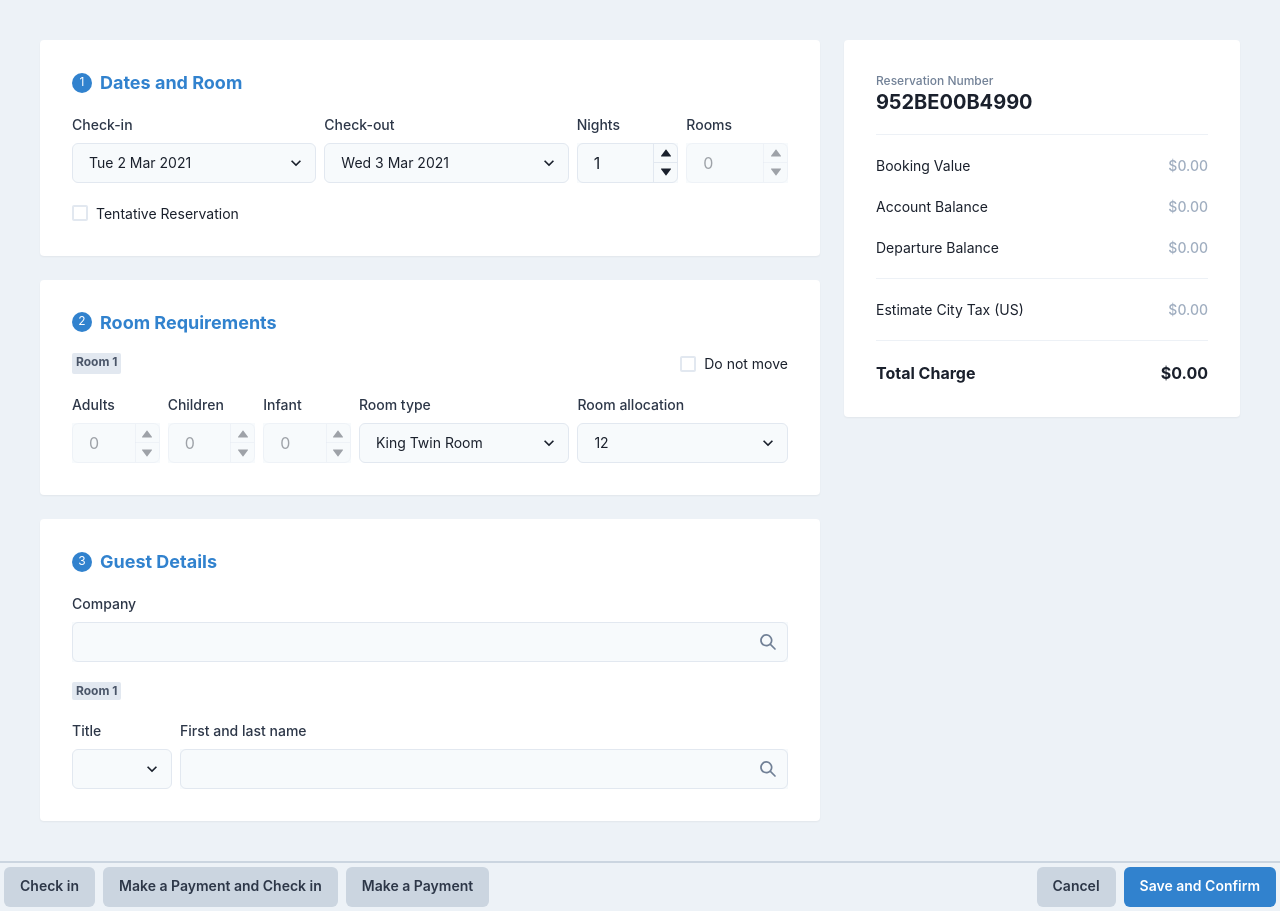
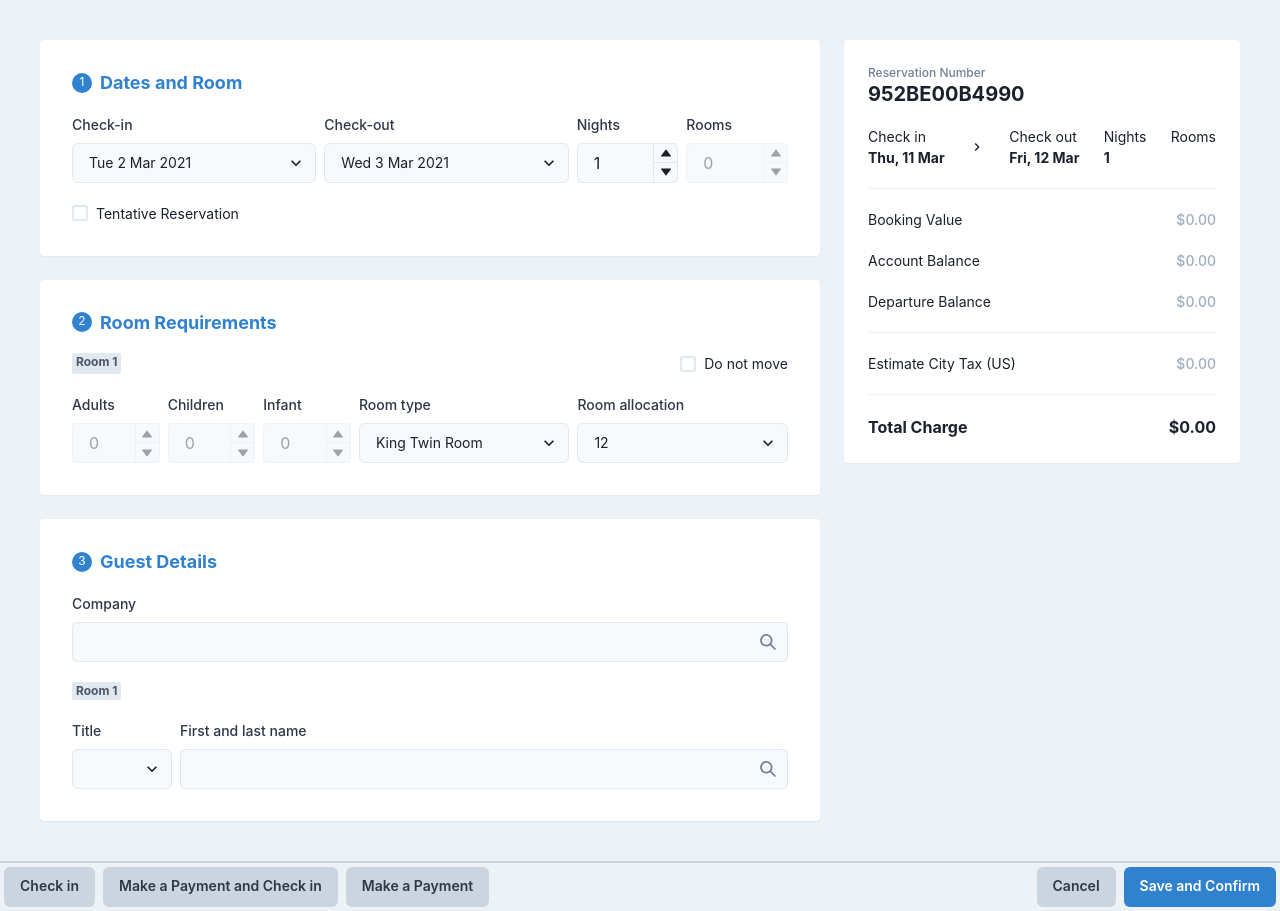
Before and after one commit to N-Nikolaev/socialpinpoint-tech-test, a React (Vite) app: page / in a window 1280 px wide. Built offline with nearby package versions, Linux system fonts and the light colour scheme.

Commit message:
Add 'Check In Breadcrumb' section

```diff
--- /dev/null
+++ b/src/assets/css/util.css
@@ -0,0 +1,3 @@
+.util--whitespace {
+    white-space: pre;
+}
--- a/src/components/OutputCard/OutputCard.tsx
+++ b/src/components/OutputCard/OutputCard.tsx
@@ -1,12 +1,15 @@
+import { ChevronRightIcon } from '@chakra-ui/icons'
 import {
     Box,
     Divider,
     Flex,
     Heading,
+    HStack,
     Spacer,
     Stack,
     Text } from '@chakra-ui/react'
 import React from 'react'
+import '../../assets/css/util.css'
 
 const OutputCard: React.FC = () => {
     return (
@@ -21,7 +24,7 @@ const OutputCard: React.FC = () => {
                 '33%'
             ]}
             w='full'
-            p={8}
+            p={6}
             bg='white'
             rounded={4}
             shadow='sm'>
@@ -36,9 +39,48 @@ const OutputCard: React.FC = () => {
                 </Heading>
             </Box>
 
-{/* //TODO Check in breadcrumb */}
+            <HStack align='center' justify='space-between'>
+                <Box>
+                    <Text fontSize='sm'>
+                        Check in
+                    </Text>
+                    <Text fontSize='sm' fontWeight='bold' className='util--whitespace'>
+                        Thu, 11 Mar
+                    </Text>
+                </Box>
+
+                <ChevronRightIcon />
+
+                <Box>
+                    <Text fontSize='sm'>
+                        Check out
+                    </Text>
+                    <Text fontSize='sm' fontWeight='bold' className='util--whitespace'>
+                        Fri, 12 Mar
+                    </Text>
+                </Box>
+
+                <Box>
+                    <Text fontSize='sm'>
+                        Nights
+                    </Text>
+                    <Text fontSize='sm' fontWeight='bold' className='util--whitespace'>
+                        1
+                    </Text>
+                </Box>
+
+                <Box>
+                    <Text fontSize='sm'>
+                        Rooms
+                    </Text>
+                    <Text fontSize='sm' fontWeight='bold' className='util--whitespace'>
+                        {' '}
+                    </Text>
+                </Box>
+            </HStack>
 
             <Divider />
+
 {/* //TODO State (Mappable): Cost Tally Items */}
             <Flex direction='row'>
                 <Text fontSize='sm'>
```
Lines whose indentation alone changed are shown as unchanged.
